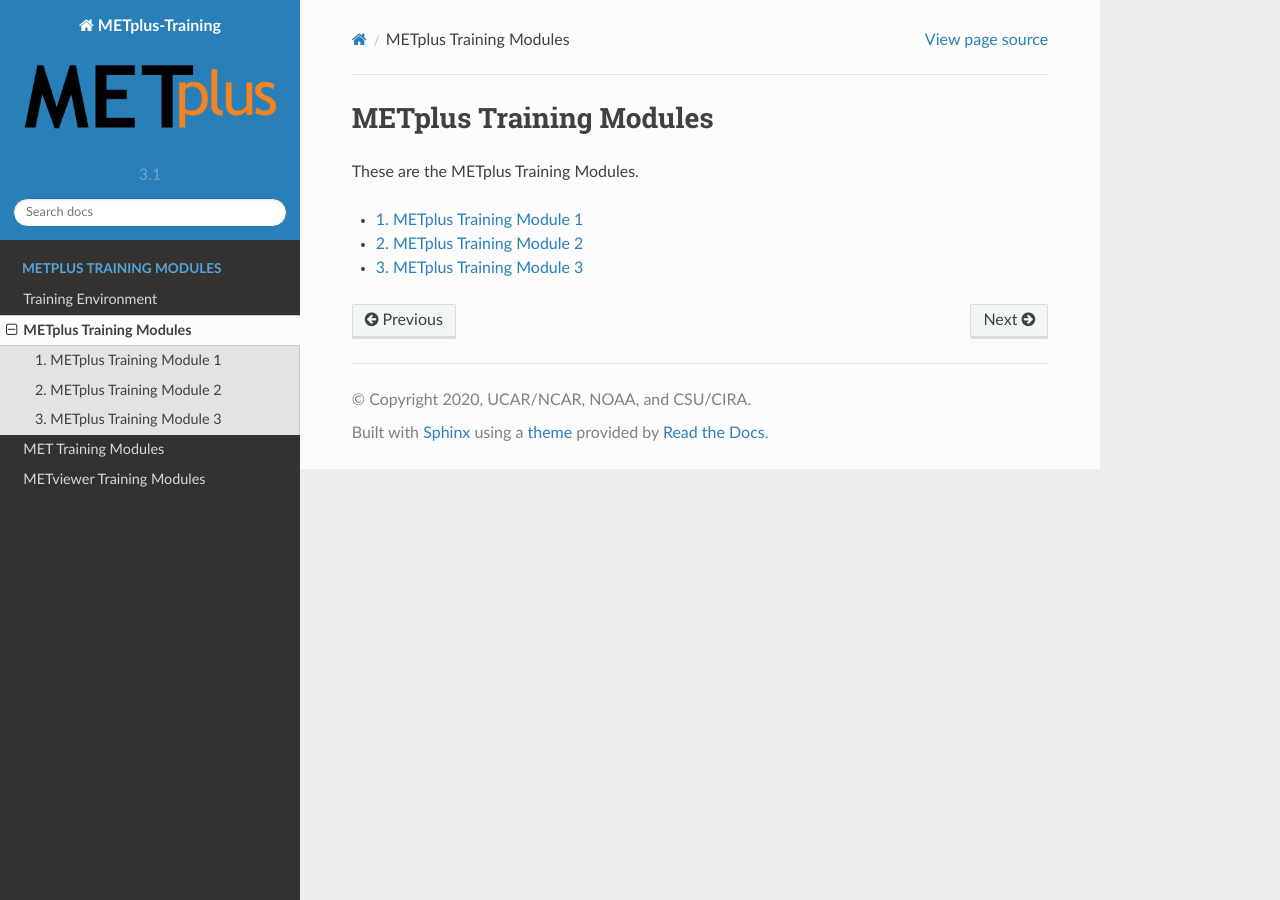
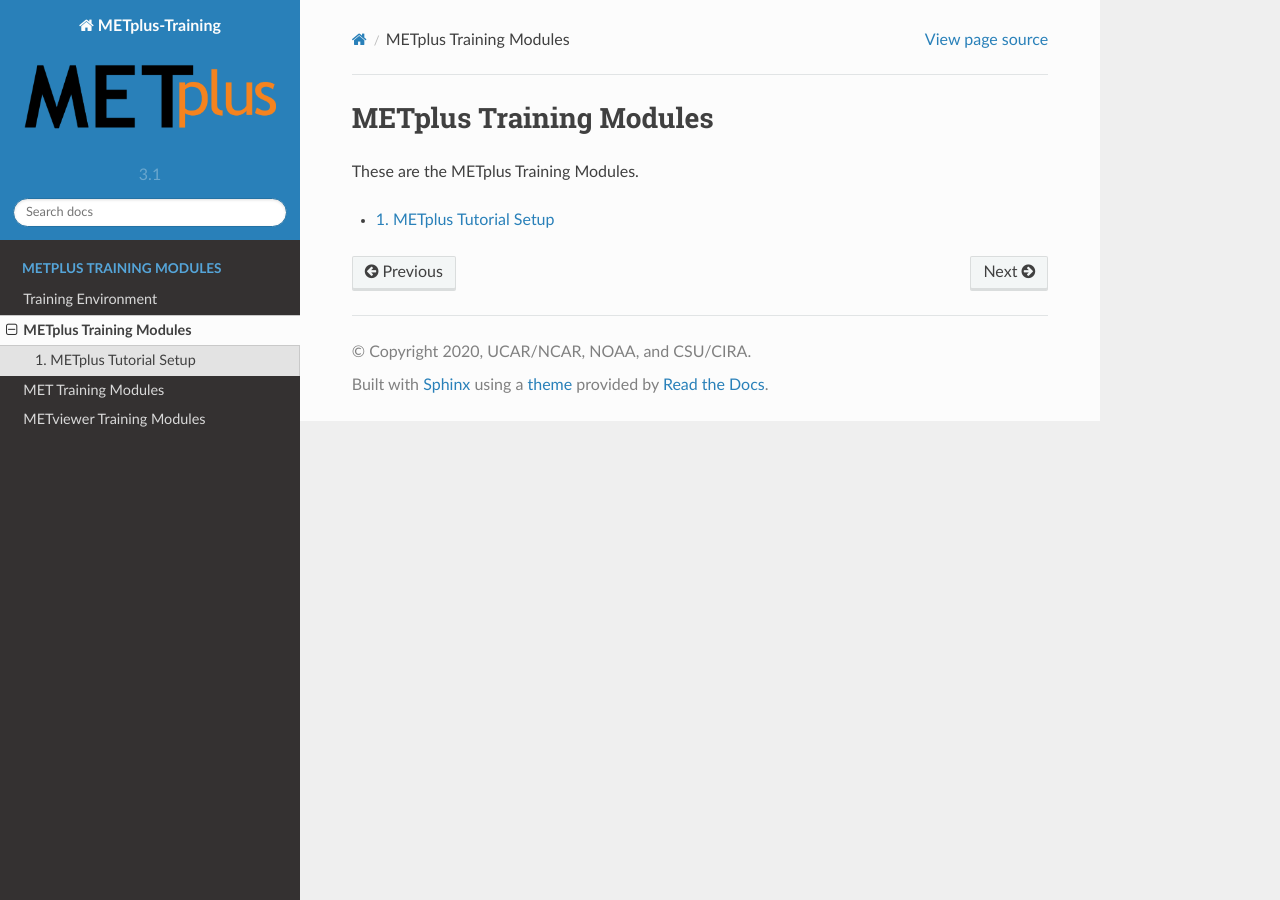
Before and after one commit to dtcenter/METplus-Training, a Sphinx documentation site: the page built from docs/modules/METplus/index.rst, in a window 1280 px wide. Built offline with Sphinx 7.4.7 and the Read the Docs theme 2.0.0, drawn with Linux system fonts in a browser that asks for light colours.

Commit message:
Add tutorial_setup module.

```diff
--- a/docs/modules/METplus/index.rst
+++ b/docs/modules/METplus/index.rst
@@ -8,6 +8,4 @@
    :titlesonly:
    :numbered: 4
 
-   module1
-   module2
-   module3
+   tutorial_setup
--- a/docs/modules/METplus/module1.rst
+++ /dev/null
@@ -1,6 +0,0 @@
-.. _metplus_module1:
-
-METplus Training Module 1
-=========================
-
-Training module goes here.
--- a/docs/modules/METplus/module2.rst
+++ /dev/null
@@ -1,6 +0,0 @@
-.. _metplus_module2:
-
-METplus Training Module 2
-=========================
-
-Training module goes here.
--- a/docs/modules/METplus/module3.rst
+++ /dev/null
@@ -1,6 +0,0 @@
-.. _metplus_module3:
-
-METplus Training Module 3
-=========================
-
-Training module goes here.
```
Also changed, not shown: docs/modules/METplus/tutorial_setup.rst (added, +49 -0 lines).
